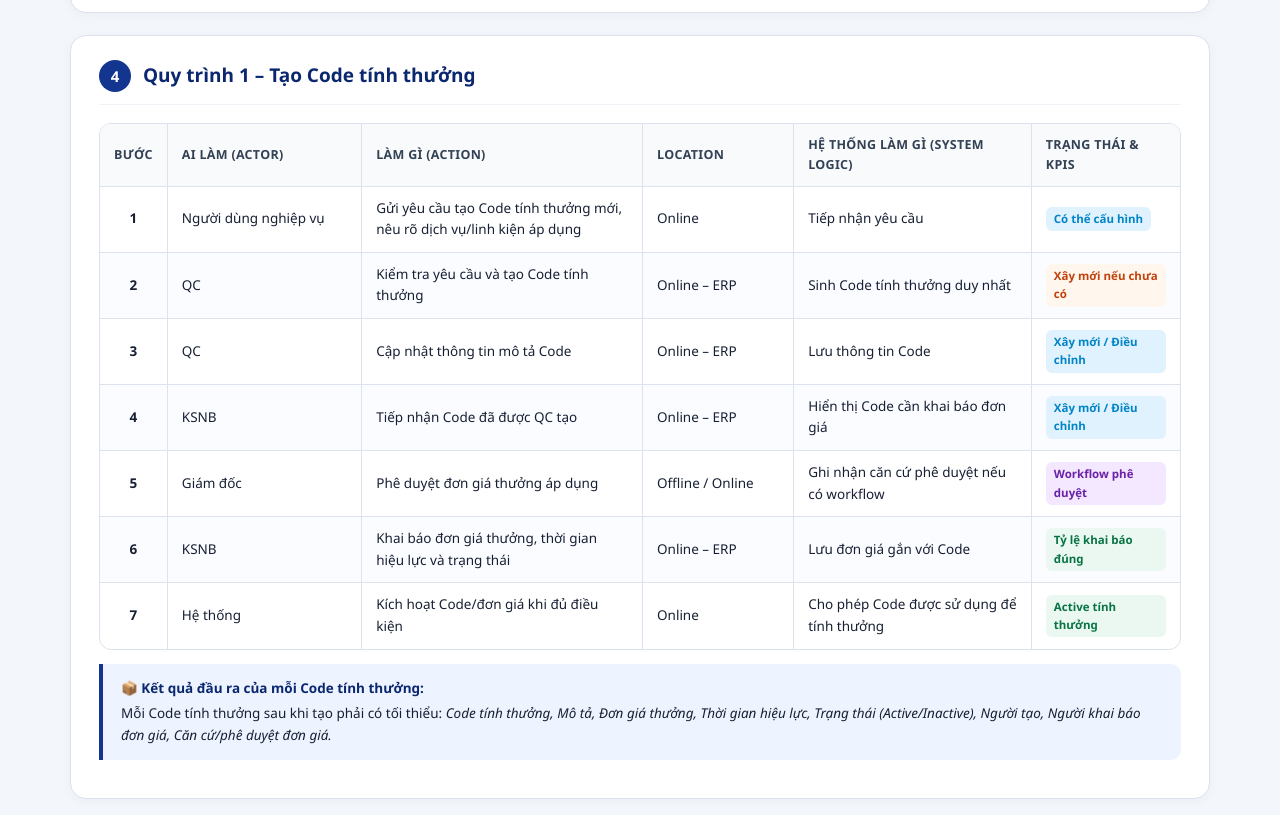
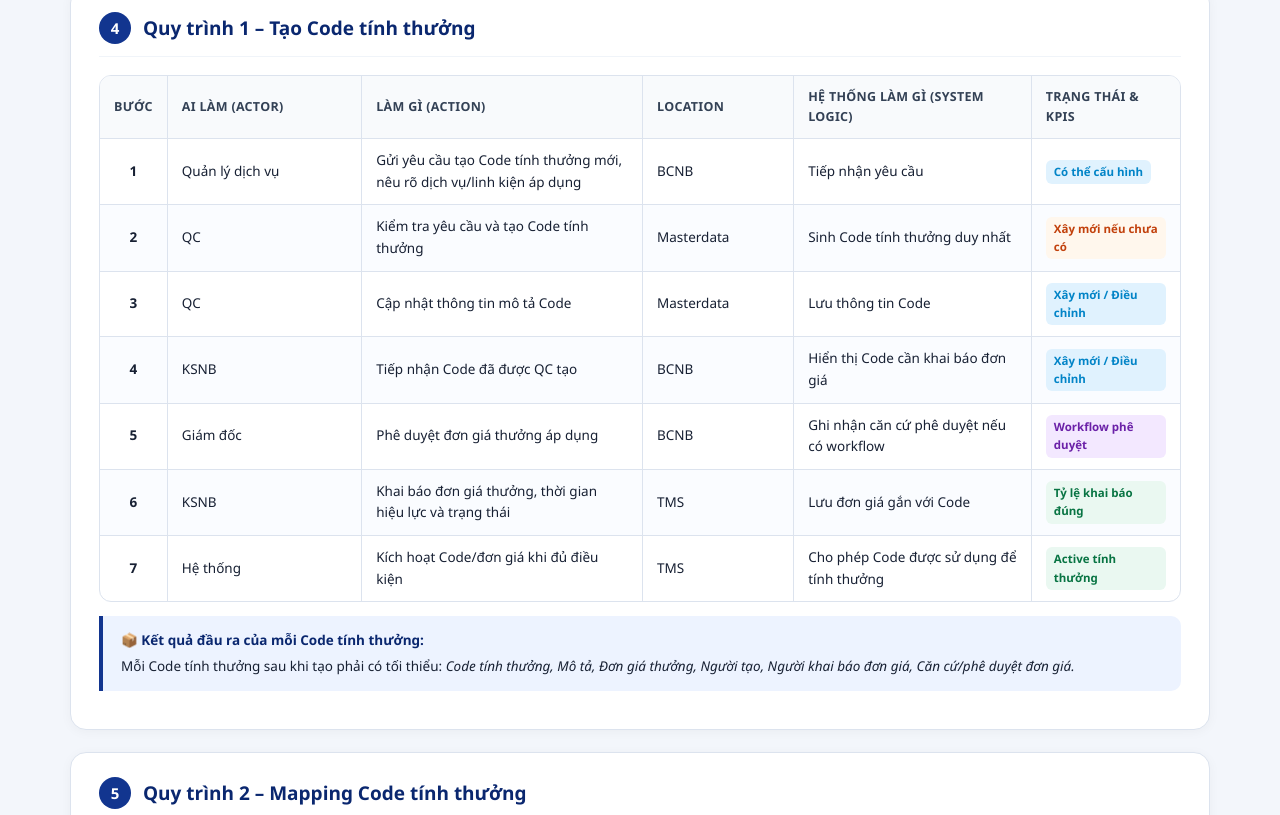
Before and after one commit to ChuongMWW/KSNB_Automation, a plain HTML site: page Quy_trinh_tinh_thuong_KTV_sua_chua_CE.html in a window 1280 px wide. Shown: the part 1665-2480 px from the top of the page. Drawn offline with Linux system fonts and the light colour scheme.

Commit message:
Add files via upload

```diff
--- a/Quy_trinh_tinh_thuong_KTV_sua_chua_CE.html
+++ b/Quy_trinh_tinh_thuong_KTV_sua_chua_CE.html
@@ -410,7 +410,7 @@ tr:nth-child(even) td {
       <div class="num">2</div>
       <h2>Phạm vi áp dụng & Hệ thống liên quan</h2>
     </div>
-    <p>Áp dụng cho các <strong>Vận đơn sửa chữa có phát sinh linh kiện</strong> và có thực hiện tính thưởng cho KTV.</p>
+    <p>Áp dụng cho các <strong>Vận đơn sửa chữa có phát sinh linh kiện và dịch vụ </strong> và có thực hiện tính thưởng cho KTV.</p>
 
     <table>
       <thead>
@@ -423,10 +423,6 @@ tr:nth-child(even) td {
         <tr>
           <td><span class="badge-tag badge-blue">TMS</span></td>
           <td>Quản lý vận đơn Thợ, ghi nhận linh kiện/dịch vụ thực tế và trạng thái hoàn tất vận đơn (Trigger tính thưởng).</td>
-        </tr>
-        <tr>
-          <td><span class="badge-tag badge-purple">ERP</span></td>
-          <td>Quản lý danh mục Code tính thưởng, bảng Master Mapping và khai báo đơn giá thưởng theo hiệu lực.</td>
         </tr>
       </tbody>
     </table>
@@ -498,9 +494,9 @@ tr:nth-child(even) td {
       <tbody>
         <tr>
           <td style="text-align: center;"><strong>1</strong></td>
-          <td>Người dùng nghiệp vụ</td>
+          <td>Quản lý dịch vụ</td>
           <td>Gửi yêu cầu tạo Code tính thưởng mới, nêu rõ dịch vụ/linh kiện áp dụng</td>
-          <td>Online</td>
+          <td>BCNB</td>
           <td>Tiếp nhận yêu cầu</td>
           <td><span class="badge-tag badge-blue">Có thể cấu hình</span></td>
         </tr>
@@ -508,7 +504,7 @@ tr:nth-child(even) td {
           <td style="text-align: center;"><strong>2</strong></td>
           <td>QC</td>
           <td>Kiểm tra yêu cầu và tạo Code tính thưởng</td>
-          <td>Online – ERP</td>
+          <td>Masterdata</td>
           <td>Sinh Code tính thưởng duy nhất</td>
           <td><span class="badge-tag badge-orange">Xây mới nếu chưa có</span></td>
         </tr>
@@ -516,7 +512,7 @@ tr:nth-child(even) td {
           <td style="text-align: center;"><strong>3</strong></td>
           <td>QC</td>
           <td>Cập nhật thông tin mô tả Code</td>
-          <td>Online – ERP</td>
+          <td>Masterdata </td>
           <td>Lưu thông tin Code</td>
           <td><span class="badge-tag badge-blue">Xây mới / Điều chỉnh</span></td>
         </tr>
@@ -524,7 +520,7 @@ tr:nth-child(even) td {
           <td style="text-align: center;"><strong>4</strong></td>
           <td>KSNB</td>
           <td>Tiếp nhận Code đã được QC tạo</td>
-          <td>Online – ERP</td>
+          <td>BCNB </td>
           <td>Hiển thị Code cần khai báo đơn giá</td>
           <td><span class="badge-tag badge-blue">Xây mới / Điều chỉnh</span></td>
         </tr>
@@ -532,7 +528,7 @@ tr:nth-child(even) td {
           <td style="text-align: center;"><strong>5</strong></td>
           <td>Giám đốc</td>
           <td>Phê duyệt đơn giá thưởng áp dụng</td>
-          <td>Offline / Online</td>
+          <td>BCNB</td>
           <td>Ghi nhận căn cứ phê duyệt nếu có workflow</td>
           <td><span class="badge-tag badge-purple">Workflow phê duyệt</span></td>
         </tr>
@@ -540,7 +536,7 @@ tr:nth-child(even) td {
           <td style="text-align: center;"><strong>6</strong></td>
           <td>KSNB</td>
           <td>Khai báo đơn giá thưởng, thời gian hiệu lực và trạng thái</td>
-          <td>Online – ERP</td>
+          <td>TMS</td>
           <td>Lưu đơn giá gắn với Code</td>
           <td><span class="badge-tag badge-green">Tỷ lệ khai báo đúng</span></td>
         </tr>
@@ -548,7 +544,7 @@ tr:nth-child(even) td {
           <td style="text-align: center;"><strong>7</strong></td>
           <td>Hệ thống</td>
           <td>Kích hoạt Code/đơn giá khi đủ điều kiện</td>
-          <td>Online</td>
+          <td>TMS</td>
           <td>Cho phép Code được sử dụng để tính thưởng</td>
           <td><span class="badge-tag badge-green">Active tính thưởng</span></td>
         </tr>
@@ -557,7 +553,7 @@ tr:nth-child(even) td {
 
     <div class="callout">
       <div class="callout-title">📦 Kết quả đầu ra của mỗi Code tính thưởng:</div>
-      Mỗi Code tính thưởng sau khi tạo phải có tối thiểu: <em>Code tính thưởng, Mô tả, Đơn giá thưởng, Thời gian hiệu lực, Trạng thái (Active/Inactive), Người tạo, Người khai báo đơn giá, Căn cứ/phê duyệt đơn giá.</em>
+      Mỗi Code tính thưởng sau khi tạo phải có tối thiểu: <em>Code tính thưởng, Mô tả, Đơn giá thưởng, Người tạo, Người khai báo đơn giá, Căn cứ/phê duyệt đơn giá.</em>
     </div>
   </section>
 
@@ -597,7 +593,7 @@ tr:nth-child(even) td {
         </tr>
         <tr>
           <td><code>Người tạo Mapping</code></td>
-          <td>Người dùng nghiệp vụ</td>
+          <td>Quản lý dịch vụ</td>
         </tr>
       </tbody>
     </table>
@@ -620,7 +616,7 @@ tr:nth-child(even) td {
         <tr>
           <td style="text-align: center;">2</td>
           <td><strong>Dịch vụ sửa chữa không thay linh kiện_Tivi</strong></td>
-          <td>Remote_Tivi 43P715_TCL_G0401-000271</td>
+          <td>Dịch vụ sửa chữa cơ bản</td>
         </tr>
         <tr>
           <td style="text-align: center;">3</td>
@@ -637,51 +633,51 @@ tr:nth-child(even) td {
           <th style="width: 6%; text-align: center;">Bước</th>
           <th style="width: 22%;">Ai làm</th>
           <th style="width: 32%;">Làm gì</th>
-          <th style="width: 12%;">Location</th>
+          <th style="width: 12%;">Làm ở đâu</th>
           <th>System Logic</th>
         </tr>
       </thead>
       <tbody>
         <tr>
           <td style="text-align: center;">1</td>
-          <td>Người dùng nghiệp vụ</td>
+          <td>Quản lý dịch vụ</td>
           <td>Xác định Code dịch vụ và SKU cần áp dụng thưởng</td>
-          <td>Online</td>
+          <td>QT ngoài</td>
           <td>Nhập thông tin Mapping</td>
         </tr>
         <tr>
           <td style="text-align: center;">2</td>
-          <td>Người dùng nghiệp vụ</td>
+          <td>Quản lý dịch vụ</td>
           <td>Khai báo Code thưởng ↔ Code dịch vụ ↔ SKU</td>
-          <td>ERP</td>
+          <td>TMS</td>
           <td>Kiểm tra dữ liệu bắt buộc và chống trùng Mapping</td>
         </tr>
         <tr>
           <td style="text-align: center;">3</td>
           <td>Hệ thống</td>
           <td>Kiểm tra Mapping</td>
-          <td>Online</td>
+          <td>TMS</td>
           <td>Tìm theo tổ hợp <code>Code dịch vụ + SKU</code></td>
         </tr>
         <tr>
           <td style="text-align: center;">4</td>
           <td>Hệ thống</td>
           <td>Xác định Code tính thưởng</td>
-          <td>Online</td>
+          <td>TMS</td>
           <td>Nếu Mapping tồn tại ➔ lấy Code tính thưởng</td>
         </tr>
         <tr>
           <td style="text-align: center;">5</td>
           <td>Hệ thống</td>
           <td>Kiểm tra trạng thái Code</td>
-          <td>Online</td>
+          <td>TMS</td>
           <td>Chỉ sử dụng Code đang ở trạng thái Active</td>
         </tr>
         <tr>
           <td style="text-align: center;">6</td>
           <td>Hệ thống</td>
           <td>Lấy đơn giá hiện hành</td>
-          <td>Online</td>
+          <td>TMS</td>
           <td>Xác định đơn giá theo thời gian hiệu lực</td>
         </tr>
       </tbody>
```
